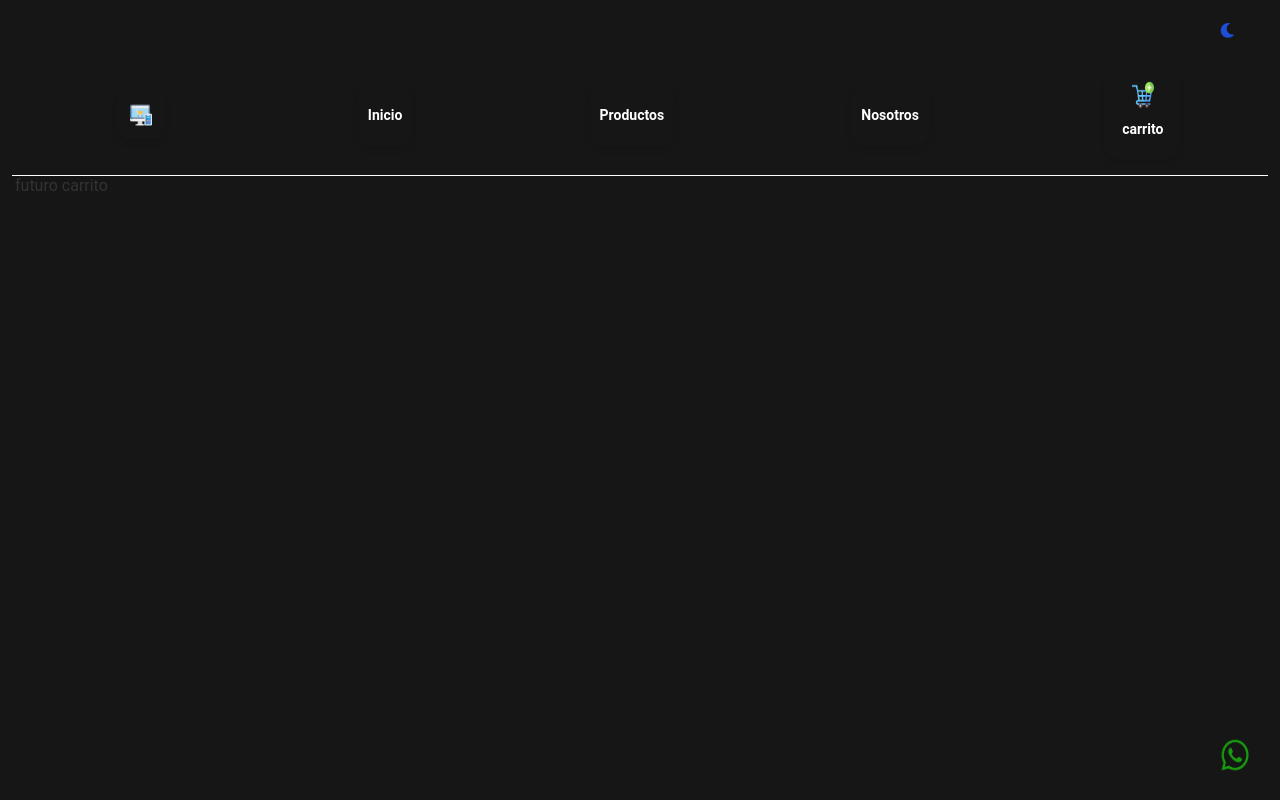
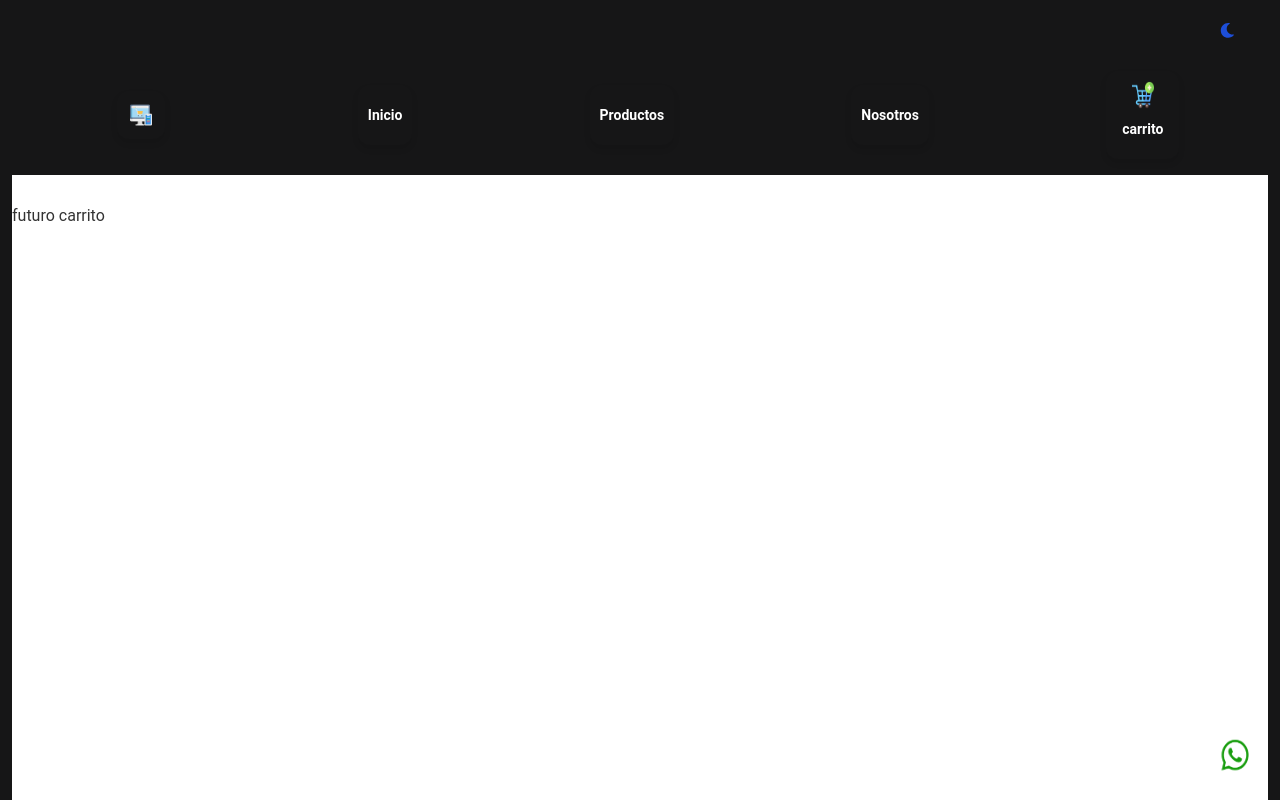
Before and after one commit to NicolasRovetta/e-commerce, a React (Vite) app: page /cart in a window 1280 px wide. Shown: the top 800 px of the page. Built offline with nearby package versions, Linux system fonts and the light colour scheme.

Commit message:
implementacion de theme en todos los componentes de itemListContainer

```diff
--- a/src/components/Cart.jsx
+++ b/src/components/Cart.jsx
@@ -1,7 +1,13 @@
+import { useContext } from 'react'
+import ThemeContext from './themeContext'
+import './themeContext.css'
+import './Cart.css'
 
 function Cart() {
+  const {theme} = useContext(ThemeContext)
+
   return (
-    <div>futuro carrito</div>
+    <div className={`cart app ${theme}`}>futuro carrito</div>
   )
 }
 
--- a/src/components/Home.jsx
+++ b/src/components/Home.jsx
@@ -1,8 +1,12 @@
-
+import { useContext } from 'react'
+import ThemeContext from './themeContext'
+import './themeContext.css'
 
 function Home() {
+  const {theme} = useContext(ThemeContext)
+
   return (
-    <div className="homeNosotros">
+    <div className={`homeNosotros app ${theme}`}>
       <h2>iStore</h2>
       <p className="text">
         "Bienvenido a iStore, tu destino ideal para sumergirte en el ecosistema
--- a/src/components/Nosotros.jsx
+++ b/src/components/Nosotros.jsx
@@ -1,8 +1,11 @@
-
+import { useContext } from 'react'
+import ThemeContext from './themeContext'
+import './themeContext.css'
 
 function Nosotros() {
+  const {theme} = useContext(ThemeContext)
   return (
-    <div className="homeNosotros">
+    <div className={`homeNosotros app ${theme}`}>
       <h2>Nosotros: Más que una tienda, una experiencia Apple</h2>
       <p className="text">
           En iStore, te invitamos a sumergirte en el ecosistema Apple. No solo
--- /dev/null
+++ b/src/components/cart.css
@@ -0,0 +1,5 @@
+.cart {
+  height: 100vh;
+  margin: 0;
+  padding: 30px 0;
+}
--- a/src/index.css
+++ b/src/index.css
@@ -47,7 +47,6 @@ body {
 }
 
 .homeNosotros {
-  background-color: #161617;
   height: 100vh;
   margin: 0;
   padding: 30px 0;
```
